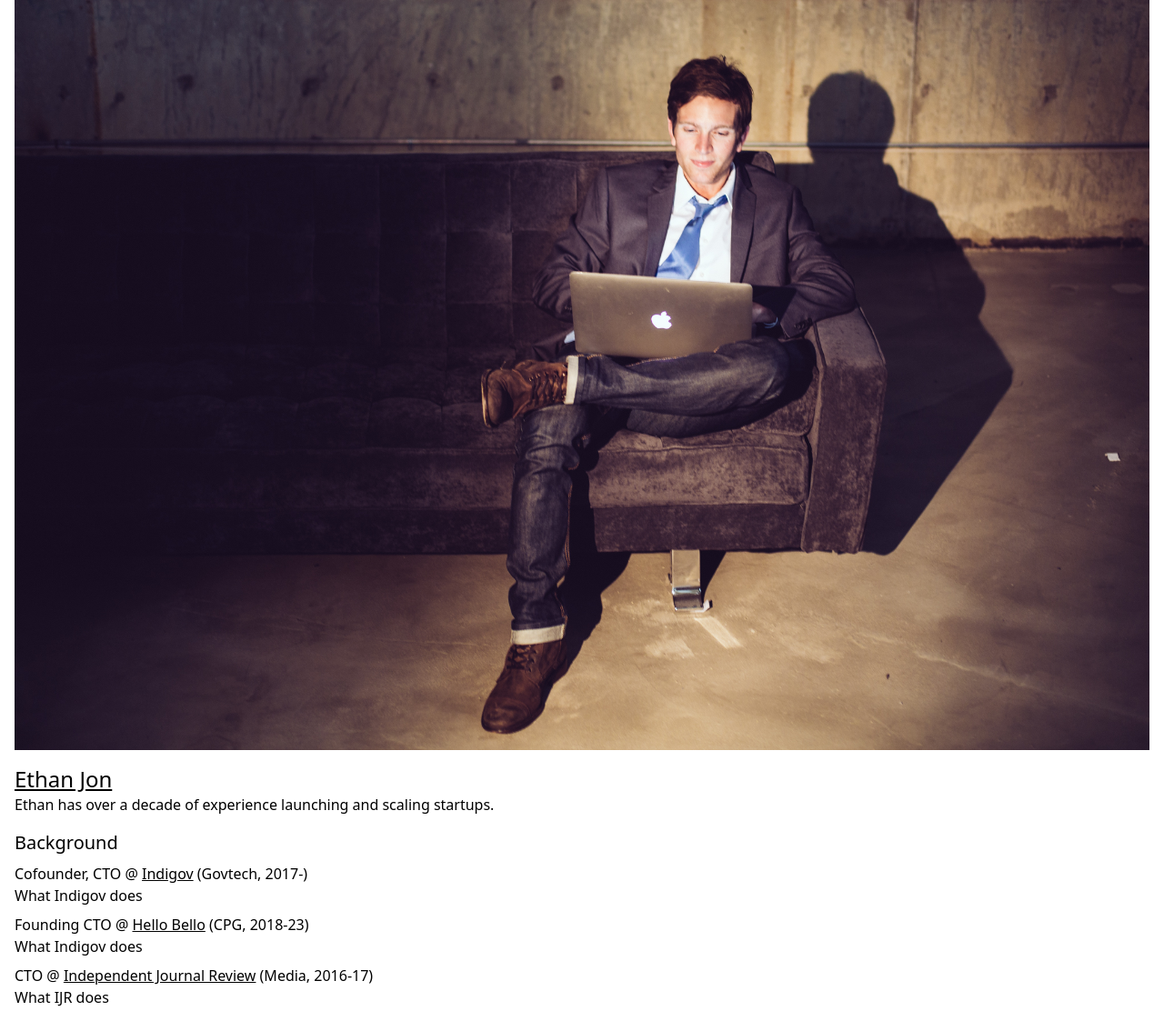
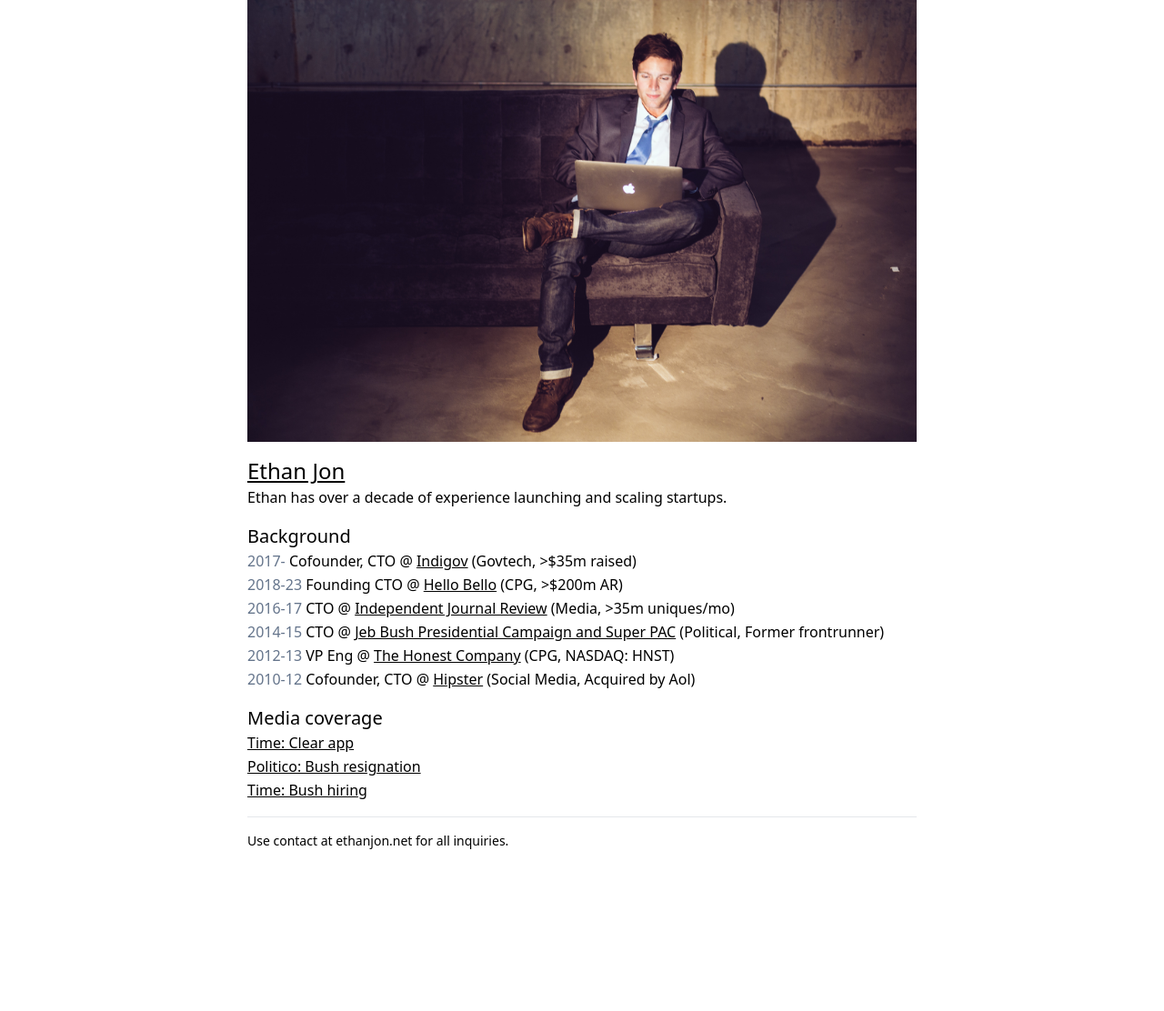
Before and after one commit to e10jon/ethanjon.net, a website: page index.html in a window 1280 px wide. Shown: the top 1112 px of the page at 91% size. After the commit the page ends 951 px from the top, so only its background shows below. Drawn offline with Linux system fonts and the light colour scheme.

Commit message:
almost done

```diff
--- a/index.html
+++ b/index.html
@@ -7,7 +7,7 @@
     <link href="/styles.css" rel="stylesheet" />
   </head>
   <body>
-    <div class="container mx-auto px-4">
+    <div class="container max-w-screen-md mx-auto px-4">
       <img src="/ethan.jpg" />
 
       <section>
@@ -23,55 +23,49 @@
         <h2>Background</h2>
         <ol>
           <li>
-            Cofounder, CTO @
+            <span class="text-slate-500">2017-</span> Cofounder, CTO @
             <a href="https://indigov.com" target="_blank">Indigov</a>
-            (Govtech, 2017-)<br />
-            What Indigov does
+            (Govtech, >$35m raised)
           </li>
 
           <li>
-            Founding CTO @
+            <span class="text-slate-500">2018-23</span> Founding CTO @
             <a href="https://hellobello.com" target="_blank">Hello Bello</a>
-            (CPG, 2018-23)<br />
-            What Indigov does
+            (CPG, >$200m AR)
           </li>
 
           <li>
-            CTO @
+            <span class="text-slate-500">2016-17</span> CTO @
             <a href="https://ijr.com" target="_blank"
               >Independent Journal Review</a
             >
-            (Media, 2016-17)<br />
-            What IJR does
+            (Media, >35m uniques/mo)
           </li>
 
           <li>
-            CTO @
+            <span class="text-slate-500">2014-15</span> CTO @
             <a
               href="https://time.com/3701292/jeb-bush-ethan-czahor-hipster/"
               target="_blank"
               >Jeb Bush Presidential Campaign and Super PAC</a
             >
-            (Political, 2014-15)<br />
-            What happened there
+            (Political, Former frontrunner)
           </li>
 
           <li>
-            VP Eng @
+            <span class="text-slate-500">2012-13</span> VP Eng @
             <a href="https://honest.com" target="_blank">The Honest Company</a>
-            (CPG, 2012-13)<br />
-            What happened there
+            (CPG, NASDAQ: HNST)
           </li>
 
           <li>
-            Cofounder, CTO @
+            <span class="text-slate-500">2010-12</span> Cofounder, CTO @
             <a
               href="https://techcrunch.com/2012/03/15/aol-snaps-up-hyper-local-photosharing-app-hipster/"
               target="_blank"
               >Hipster</a
             >
-            (Social Media, 2010-12)<br />
-            Got acquired by Aol
+            (Social Media, Acquired by Aol)
           </li>
         </ol>
       </section>
@@ -106,7 +100,11 @@
         </ol>
       </section>
 
-      <section>Use contact at ethanjon.net for all inquiries.</section>
+      <hr />
+
+      <section class="text-sm">
+        Use contact at ethanjon.net for all inquiries.
+      </section>
     </div>
   </body>
 </html>
--- a/styles-src.css
+++ b/styles-src.css
@@ -3,16 +3,16 @@
 @tailwind utilities;
 
 @layer base {
+  body {
+    @apply leading-relaxed;
+  }
+
   a {
     @apply underline;
   }
 
   section {
     @apply my-4;
-  }
-
-  li {
-    @apply my-2;
   }
 
   h1 {
```
Also changed, not shown: styles.css.
